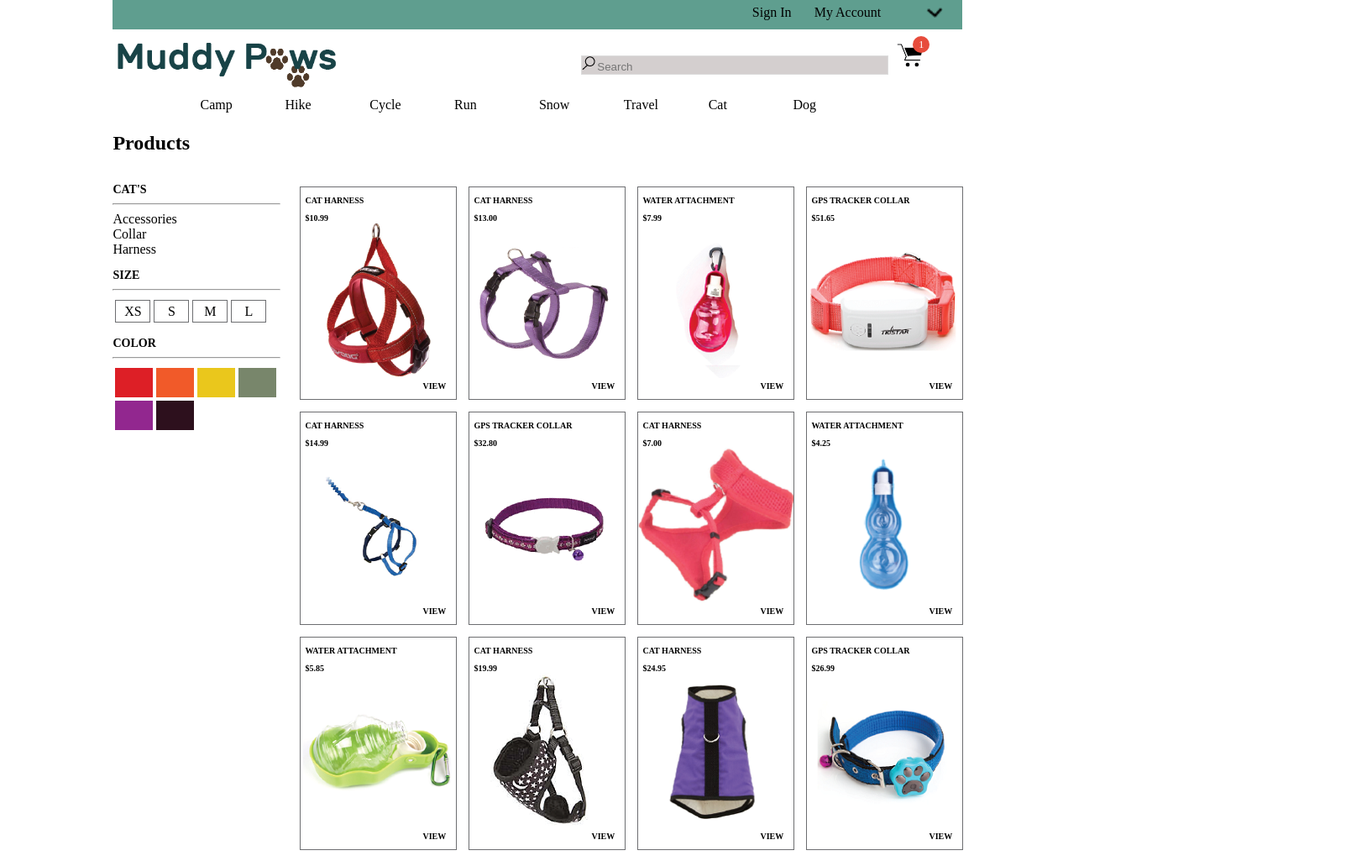
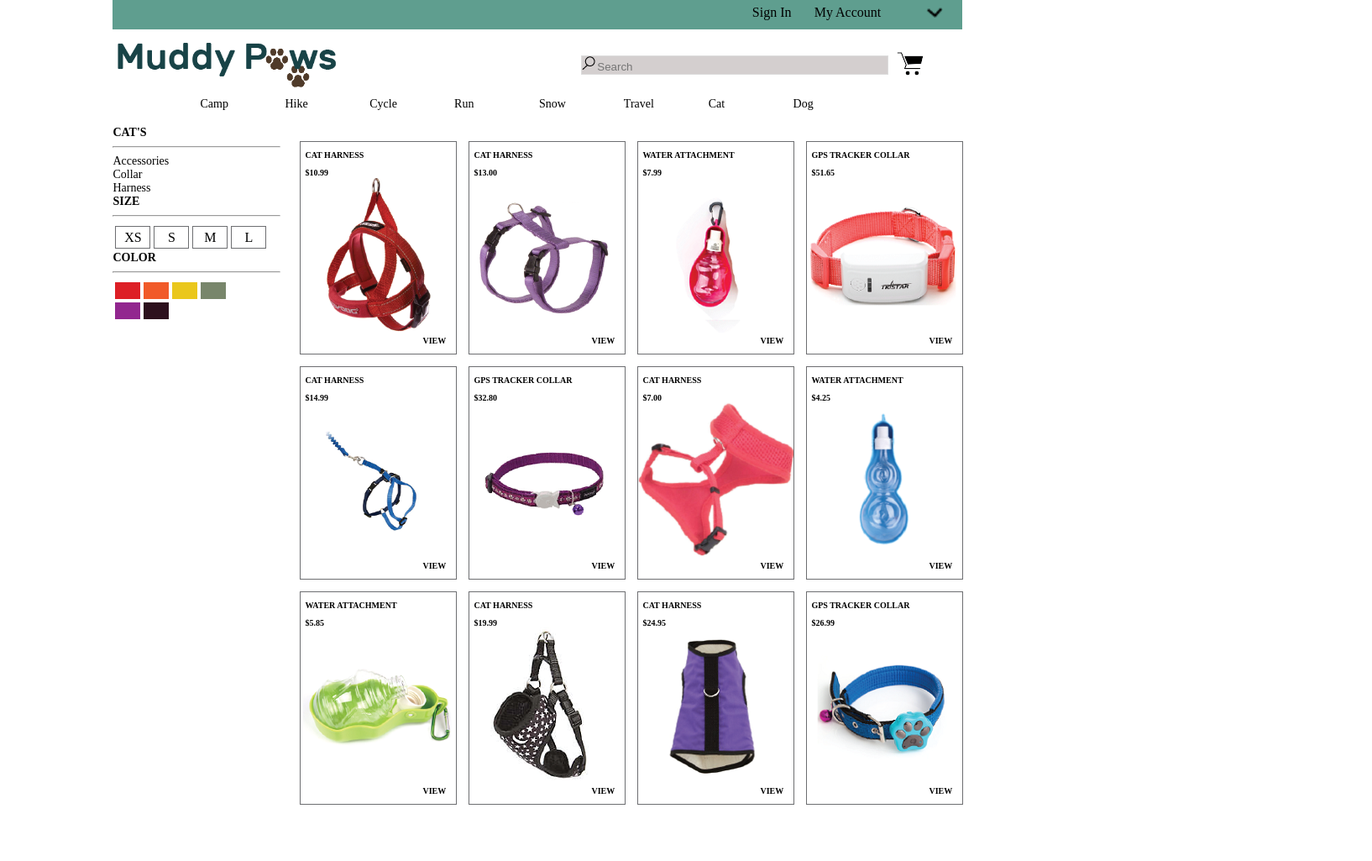
Before and after one commit to aubreyh/SSUI-Homework-4, a React (Create React App) app in the folder muddy-paws/: page /browse in a window 1280 px wide. Shown: the whole page at 84% size, 1634 px wide, since content can reach past the window. After the commit the page ends 971 px from the top, so only its background shows below. Built offline with nearby package versions, Linux system fonts and the light colour scheme.

Commit message:
item detail working

```diff
--- a/muddy-paws/src/App.js
+++ b/muddy-paws/src/App.js
@@ -9,6 +9,7 @@ import './styles/index.css';
 import Header from './Header.js';
 import Home from './Home.js';
 import Products from './Products.js';
+import ProductDetail from './ProductDetail.js';
 import ShoppingCart from './ShoppingCart.js';
 
 
@@ -25,7 +26,7 @@ const routes = [
   },
 
   { path: '/detail',
-    main: () => <h2>Detail</h2>
+    main: () => <ProductDetail />
   }
 ]
 
@@ -34,7 +35,7 @@ const App = () => (
     <div>
       <div className="App">
         <div id="header">
-          <Header cart_quantity="1"/>
+          <Header />
           {routes.map((route, index) => (
             <Route
               key={index}
--- a/muddy-paws/src/CartContents.js
+++ b/muddy-paws/src/CartContents.js
@@ -3,7 +3,6 @@ import React, { Component } from 'react';
 import './styles/index.css';
 import './styles/cart.css';
 
-import plus_icon from './images/icons/plus.png'
 import cart_image_1 from './images/products/product_1_2.png'
 import cart_image_2 from './images/products/product_3.png'
 import cart_image_3 from './images/products/product_4_3.png'
--- a/muddy-paws/src/Header.js
+++ b/muddy-paws/src/Header.js
@@ -21,6 +21,7 @@ class Header extends Component{
 
   this.state = {
       display: "none",
+      cart_quantity: 0,
   };
   this.mouseEnter = this.mouseEnter.bind(this);
   this.mouseLeave = this.mouseLeave.bind(this);
@@ -68,7 +69,7 @@ mouseLeave() {
               <div>
                 <Link to="/cart">
                   <img onMouseEnter={this.mouseEnter} onMouseLeave={this.mouseLeave} border="0" alt="cart" src={cartIcon} />
-                  <div id="cart_items">{this.props.cart_quantity}</div>
+                  <div id="cart_items">{this.state.cart_quantity}</div>
                 </Link>
                 <div id="cart_preview" style={{display: this.state.display}}>
                   <CartContents />
--- a/muddy-paws/src/Home.js
+++ b/muddy-paws/src/Home.js
@@ -16,7 +16,7 @@ class Home extends Component{
     return (
       //<div id="photo_container">
         //<div className="photos fade">
-          <img className="main_photo" src={photo_1} />
+          <img className="main_photo" src={photo_1} alt="main"/>
         //</div>
         //<div className="photos fade">
         //  <img className="main_photo" src={photo_2} />
--- a/muddy-paws/src/Item.js
+++ b/muddy-paws/src/Item.js
@@ -1,9 +1,6 @@
 import React, { Component } from 'react';
 
 class Item extends Component{
-  constructor(props) {
-    super(props);
-  }
 
   render() {
     return (
--- a/muddy-paws/src/ProductDetail.js
+++ b/muddy-paws/src/ProductDetail.js
@@ -10,8 +10,25 @@ import main_image from './images/products/product_2.png';
 import filled_star from './images/icons/filled_star.png';
 import empty_star from './images/icons/empty_star.png';
 
-class Detail extends Component{
+
+//Load JSON file
+var product_details = require('./data.json');
+
+class ProductDetail extends Component{
+  constructor(props) {
+   super(props);
+
+  this.state = {
+      product_id: -1,
+  };
+  }
+
+
   render() {
+      var temp = window.location.href.split("/");
+      temp = temp[temp.length-1];
+      var product_id = parseInt(temp)
+      this.state.product_id = product_id;
     return (
     <div>
     <div>
@@ -22,7 +39,7 @@ class Detail extends Component{
 <ul className="breadcrumb">
   <li><a href="">Cat</a></li>
   <li><a href="">Accessories</a></li>
-  <li id="breadcrumb_product_name">WATER STORAGE ATTACHMENT</li>
+  <li id="breadcrumb_product_name">{product_details[this.state.product_id].title}</li>
 </ul>
 </td>
 <td id="prev_next"><img src={chevronLeft} alt="left chevron" className="icon" /></td>
@@ -35,17 +52,17 @@ class Detail extends Component{
 </table>
 </div>
 <div id="columns">
-<div id="left_column" className="left">
-	<div className="thumbnail"><img id="thumb_1" className="thumbnail" alt="thumbnail" src={thumbnail_1} /></div>
-	<div className="thumbnail"><img id="thumb_2" className="thumbnail" alt="thumbnail" src={thumbnail_1} /></div>
-	<div className="thumbnail"><img id="thumb_3" className="thumbnail" alt="thumbnail" src={thumbnail_1} /></div>
+<div id="detail_left_panel">
+	<div className="product_detail_thumbnail"><img id="thumb_1" className="product_detail_thumbnail" alt="thumbnail" src={thumbnail_1} /></div>
+	<div className="product_detail_thumbnail"><img id="thumb_2" className="product_detail_thumbnail" alt="thumbnail" src={thumbnail_1} /></div>
+	<div className="product_detail_thumbnail"><img id="thumb_3" className="product_detail_thumbnail" alt="thumbnail" src={thumbnail_1} /></div>
 </div>
-<div id="center_column" className="center">
+<div id="detail_center_panel">
 	<img id="main_image" alt="product" src={main_image} />
 </div>
-<div id="right_column" className="right">
-	<h2 id="product_name">WATER STORAGE ATTACHMENT</h2>
-	<h3 id="price">$0.00</h3>
+<div id="detail_right_panel">
+	<h2 id="product_name">{product_details[this.state.product_id].title}</h2>
+	<h3 id="price">{product_details[this.state.product_id].price}</h3>
 
 	<table>
     <tbody>
@@ -111,7 +128,7 @@ class Detail extends Component{
     </tbody>
 </table>
 
-<p id="product_description">Portable pet cat water bottle dispenser.</p>
+<p id="product_description">{product_details[this.state.product_id].description}</p>
 
 </div>
 </div>
@@ -121,4 +138,4 @@ class Detail extends Component{
 }
 
 
-export default Detail;
+export default ProductDetail;
--- a/muddy-paws/src/Products.js
+++ b/muddy-paws/src/Products.js
@@ -25,7 +25,7 @@ import product_10 from './images/products/product_11.png'
 import product_11 from './images/products/product_12.png'
 
 //Load JSON file
-var product_details = require('./data.json'); //with path
+var product_details = require('./data.json');
 
 class Products extends Component{
   constructor(props) {
@@ -36,7 +36,7 @@ class Products extends Component{
     return (
 
       <div>
-      <h2><Link to="/detail">Products</Link></h2>
+
       <div id="columns">
 <div id="browse_left_panel">
 <h3>CAT'S</h3>
@@ -87,6 +87,7 @@ class Products extends Component{
 <tr>
 
 <td>
+<Link to={'/detail/'+0}>
      <Item
      title={product_details[0].title.toUpperCase()}
      price={product_details[0].price}
@@ -95,9 +96,11 @@ class Products extends Component{
      quantity={product_details[0].quantity}
      altText="product"
      />
+     </Link>
 </td>
 
 <td>
+<Link to={'/detail/'+1}>
      <Item
      title={product_details[1].title.toUpperCase()}
      price={product_details[1].price}
@@ -106,9 +109,11 @@ class Products extends Component{
      quantity={product_details[1].quantity}
      altText="product"
      />
+     </Link>
 </td>
 
 <td>
+<Link to={'/detail/'+2}>
      <Item
      title={product_details[2].title.toUpperCase()}
      price={product_details[2].price}
@@ -117,9 +122,11 @@ class Products extends Component{
      quantity={product_details[2].quantity}
      altText="product"
      />
+     </Link>
 </td>
 
 <td>
+<Link to={'/detail/'+3}>
      <Item
      title={product_details[3].title.toUpperCase()}
      price={product_details[3].price}
@@ -128,6 +135,7 @@ class Products extends Component{
      quantity={product_details[3].quantity}
      altText="product"
      />
+     </Link>
 </td>
 
 </tr>
@@ -135,6 +143,7 @@ class Products extends Component{
 
 
 <td>
+<Link to={'/detail/'+4}>
      <Item
      title={product_details[4].title.toUpperCase()}
      price={product_details[4].price}
@@ -143,9 +152,11 @@ class Products extends Component{
      quantity={product_details[4].quantity}
      altText="product"
      />
+     </Link>
 </td>
 
 <td>
+<Link to={'/detail/'+5}>
      <Item
      title={product_details[5].title.toUpperCase()}
      price={product_details[5].price}
@@ -154,9 +165,11 @@ class Products extends Component{
      quantity={product_details[5].quantity}
      altText="product"
      />
+     </Link>
 </td>
 
 <td>
+<Link to={'/detail/'+6}>
      <Item
      title={product_details[6].title.toUpperCase()}
      price={product_details[6].price}
@@ -165,9 +178,11 @@ class Products extends Component{
      quantity={product_details[6].quantity}
      altText="product"
      />
+     </Link>
 </td>
 
 <td>
+<Link to={'/detail/'+7}>
      <Item
      title={product_details[7].title.toUpperCase()}
      price={product_details[7].price}
@@ -176,6 +191,7 @@ class Products extends Component{
      quantity={product_details[7].quantity}
      altText="product"
      />
+     </Link>
 </td>
 
 
@@ -184,6 +200,7 @@ class Products extends Component{
 
 
 <td>
+<Link to={'/detail/'+8}>
      <Item
      title={product_details[8].title.toUpperCase()}
      price={product_details[8].price}
@@ -192,9 +209,11 @@ class Products extends Component{
      quantity={product_details[8].quantity}
      altText="product"
      />
+     </Link>
 </td>
 
 <td>
+<Link to={'/detail/'+9}>
      <Item
      title={product_details[9].title.toUpperCase()}
      price={product_details[9].price}
@@ -203,9 +222,11 @@ class Products extends Component{
      quantity={product_details[9].quantity}
      altText="product"
      />
+     </Link>
 </td>
 
 <td>
+<Link to={'/detail/'+10}>
      <Item
      title={product_details[10].title.toUpperCase()}
      price={product_details[10].price}
@@ -214,9 +235,11 @@ class Products extends Component{
      quantity={product_details[10].quantity}
      altText="product"
      />
+     </Link>
 </td>
 
 <td>
+<Link to={'/detail/'+11}>
      <Item
      title={product_details[11].title.toUpperCase()}
      price={product_details[11].price}
@@ -225,6 +248,7 @@ class Products extends Component{
      quantity={product_details[11].quantity}
      altText="product"
      />
+     </Link>
 </td>
 
 
--- a/muddy-paws/src/styles/detail.css
+++ b/muddy-paws/src/styles/detail.css
@@ -29,17 +29,17 @@ ul.breadcrumb li a {
 	width: 1500px;
 }
 
-#columns div.left {
+#detail_left_panel {
 	float: left;
 	width: 125px;
 }
 
-#columns div.center {
+#detail_center_panel {
 	float: left;
 	width: 515px;
 }
 
-#columns div.right {
+#detail_right_panel{
 	float: left;
 	width: 500px;
 	margin-left: 30px;
@@ -53,7 +53,7 @@ ul.breadcrumb li a {
 	font-size: 14px;
 }
 
-.thumbnail{
+.product_detail_thumbnail{
 	max-width: 125px;
     max-height: 125px;
     height: 100%;
```
